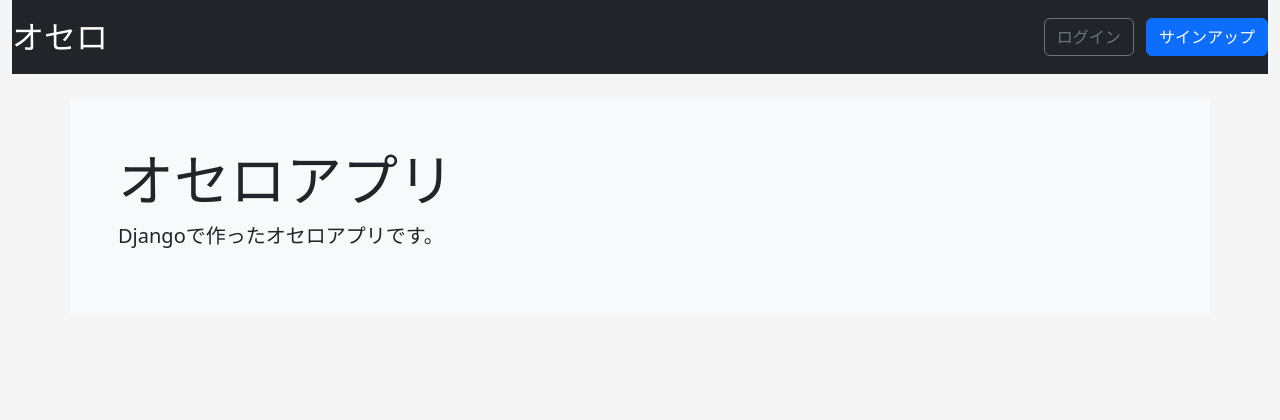
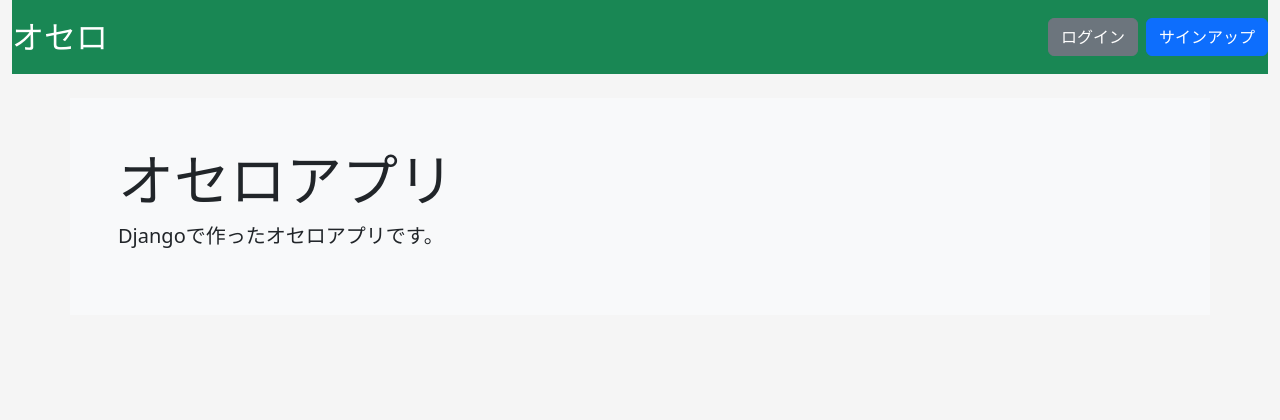
Before and after one commit to tomoki-shiozaki/distributed-library, a Django app: page / in a window 1280 px wide. Shown: the top 420 px of the page. Run offline with Django 5.2, Linux system fonts and the light colour scheme; parts of the project's set-up code (start-up, migrations or seed data) failed here and were passed over.

Commit message:
feat: adjust design for library app

```diff
--- a/templates/base.html
+++ b/templates/base.html
@@ -18,7 +18,7 @@
     <div class="container-fluid">
         <div class="wrapper">
             <header>
-                <nav class="navbar navbar-expand-md navbar-dark bg-dark mb-4">
+                <nav class="navbar navbar-expand-md navbar-dark bg-success mb-4">
                     <a href="{% url 'home' %}" class="navbar-brand" id="site-name">オセロ</a>
                     {% if user.is_authenticated %}
                     <ul class="navbar-nav mr-auto">
@@ -50,13 +50,10 @@
                             </li>
                         </ul>
                         {% else %}
-                        <form class="form-inline ms-auto">
-                            <a href="{% url 'login' %}" class="btn btn-outline-secondary">
-                                ログイン</a>
-                            <a href="{% url 'signup' %}" class="btn btn-primary ms-2">
-
-                                サインアップ</a>
-                        </form>
+                        <div class="d-flex ms-auto">
+                            <a href="{% url 'login' %}" class="btn btn-secondary">ログイン</a>
+                            <a href="{% url 'signup' %}" class="btn btn-primary ms-2">サインアップ</a>
+                        </div>
                         {% endif %}
                     </div>
                 </nav>
```
